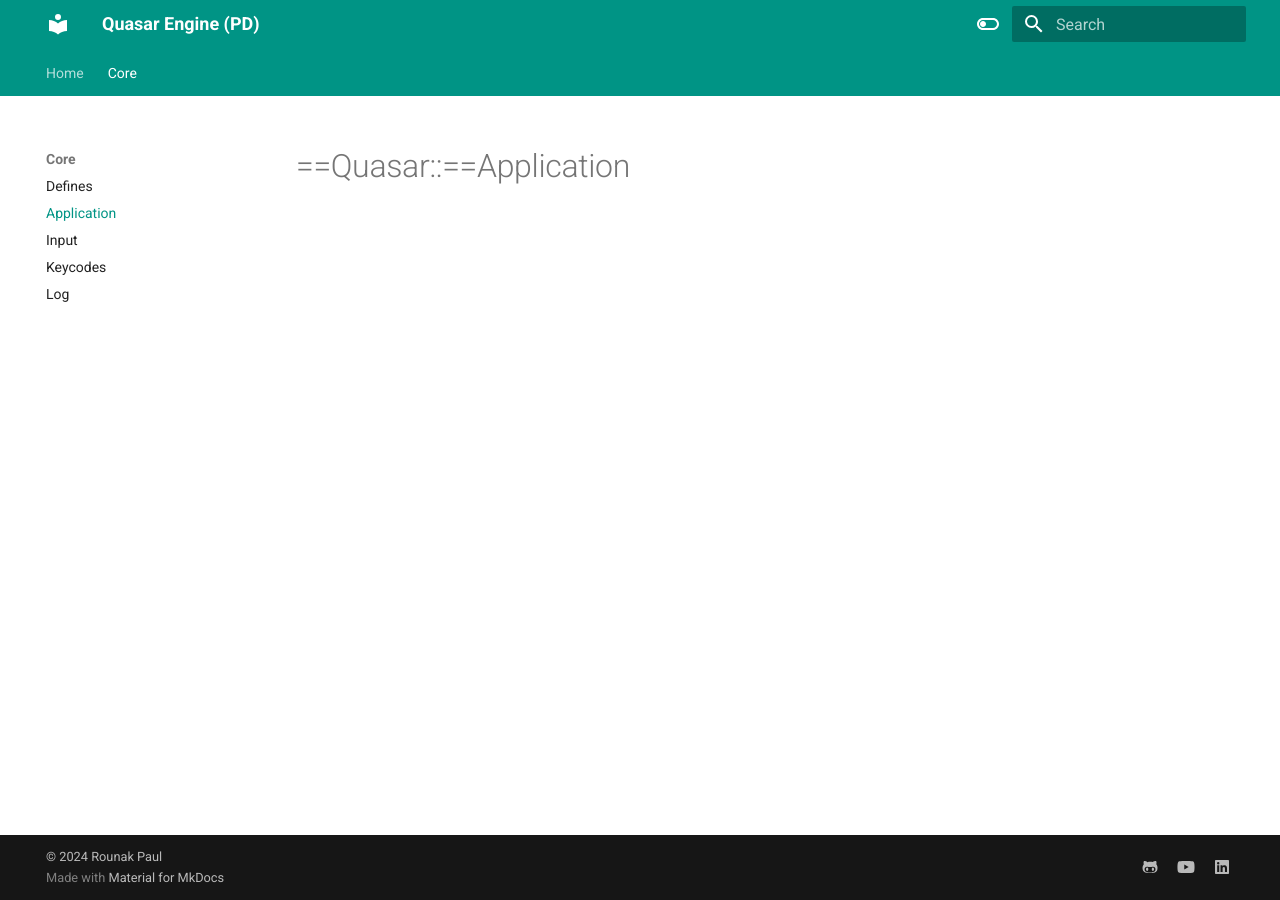
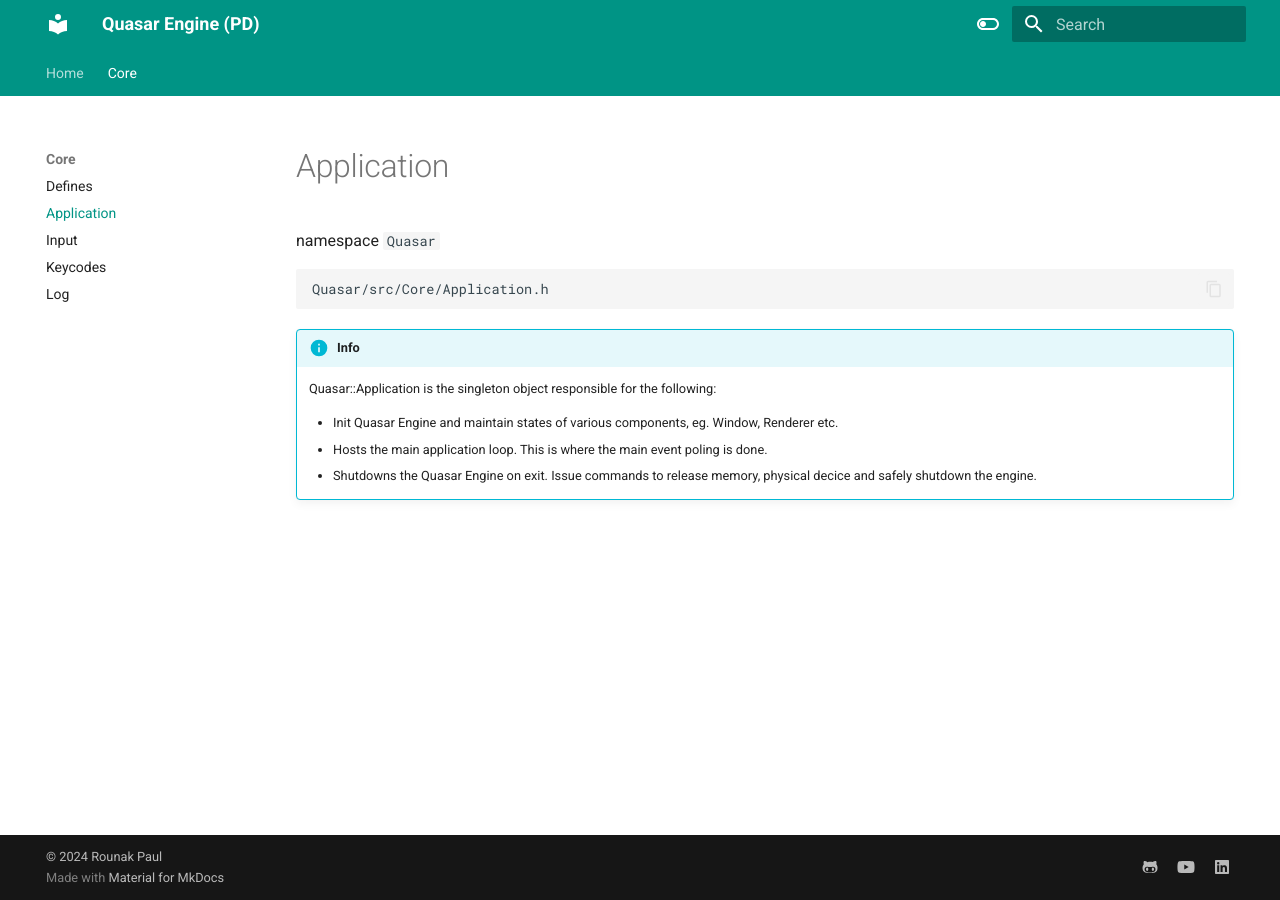
Before and after one commit to Rounak-Paul/QuasarDocs, an MkDocs documentation site: the page built from docs/Core/Application.md, in a window 1280 px wide. Built offline with MkDocs 1.6.1 and Material for MkDocs 9.7.7, drawn with Linux system fonts in a browser that asks for light colours.

Commit message:
modified:   docs/Core/Application.md

````diff
--- a/docs/Core/Application.md
+++ b/docs/Core/Application.md
@@ -1 +1,12 @@
-# ==Quasar::==Application
+# Application
+namespace `Quasar`
+```
+Quasar/src/Core/Application.h
+```
+
+!!! info
+    Quasar::Application is the singleton object responsible for the following:
+
+    * Init Quasar Engine and maintain states of various components, eg. Window, Renderer etc.
+    * Hosts the main application loop. This is where the main event poling is done.
+    * Shutdowns the Quasar Engine on exit. Issue commands to release memory, physical decice and safely shutdown the engine.
--- a/mkdocs.yml
+++ b/mkdocs.yml
@@ -34,8 +34,8 @@
       toggle:
         icon: material/toggle-switch
         name: Switch to light mode
-      primary: black
-      accent: lime
+      primary: red
+      accent: cyan
 
 markdown_extensions:
   - admonition
````
